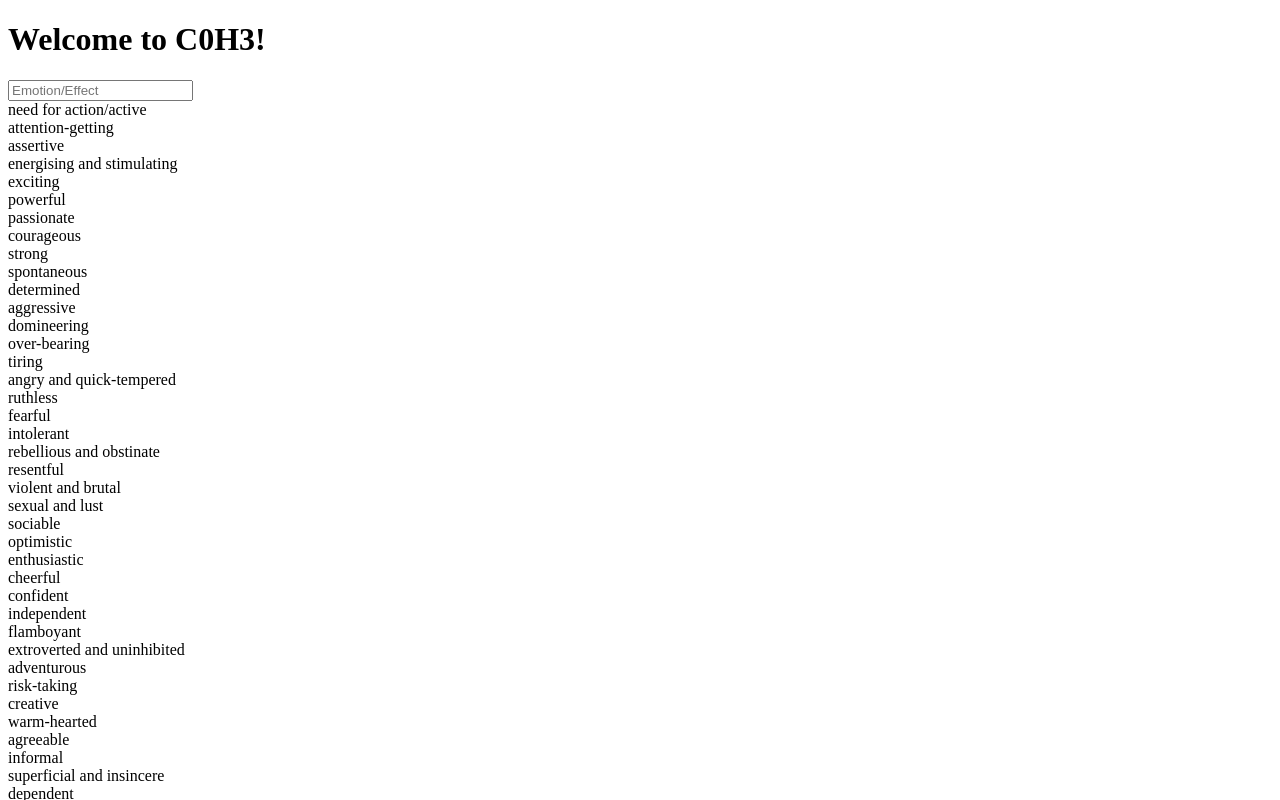
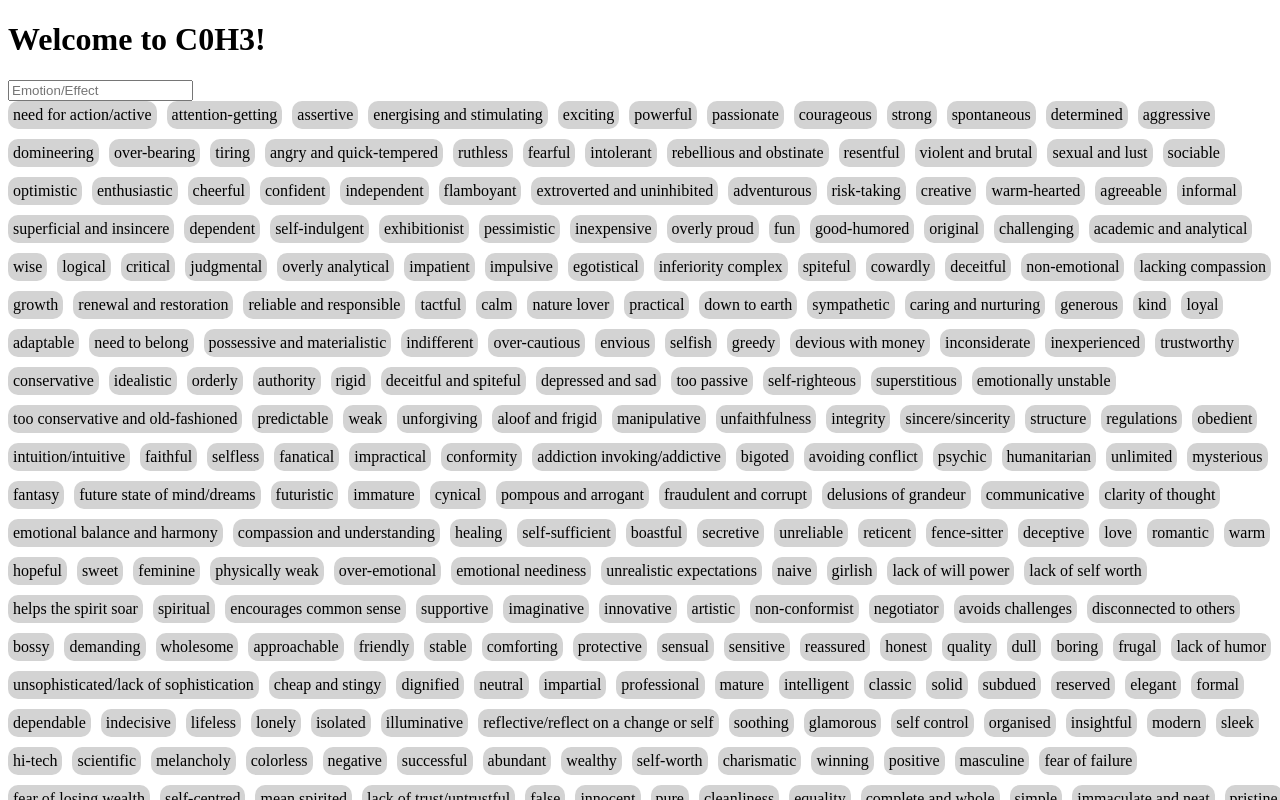
Before and after one commit to VladislavKorecky/c0h3, a React (Create React App) app in the folder c0h3-react/: page / in a window 1280 px wide. Shown: the top 800 px of the page. Built offline with nearby package versions, Linux system fonts and the light colour scheme.

Commit message:
Adding search result css

```diff
--- a/c0h3-react/src/components/SearchResultComponent.js
+++ b/c0h3-react/src/components/SearchResultComponent.js
@@ -1,6 +1,8 @@
 // @ts-check
 
 import React from "react";
+
+import "../styles/search-result-component.scss"
 
 
 /**
@@ -16,7 +18,7 @@ import React from "react";
  */
 export default function SearchResultComponent({text}) {
     return (
-        <div>
+        <div className="search-result-component">
             {text}
         </div>
     )
--- a/c0h3-react/src/components/SearchResultsDisplay.js
+++ b/c0h3-react/src/components/SearchResultsDisplay.js
@@ -3,6 +3,8 @@
 import React from "react";
 
 import SearchResultComponent from "./SearchResultComponent";
+
+import "../styles/search-result-display.scss"
 
 
 /**
@@ -22,7 +24,7 @@ export default function SearchResultsDisplay({searchResults}) {
     })
 
     return (
-        <div>
+        <div className="search-result-display">
             {searchResultComponents}
         </div>
     )
--- /dev/null
+++ b/c0h3-react/src/styles/search-result-component.scss
@@ -0,0 +1,9 @@
+.search-result-component {
+    width: fit-content;
+
+    padding: 5px;
+
+    border-radius: 10px;
+
+    background-color: lightgray;
+}
--- /dev/null
+++ b/c0h3-react/src/styles/search-result-display.scss
@@ -0,0 +1,7 @@
+.search-result-display {
+    display: flex;
+    flex-wrap: wrap;
+    gap: 10px;
+
+    width: 100vw;
+}
```
